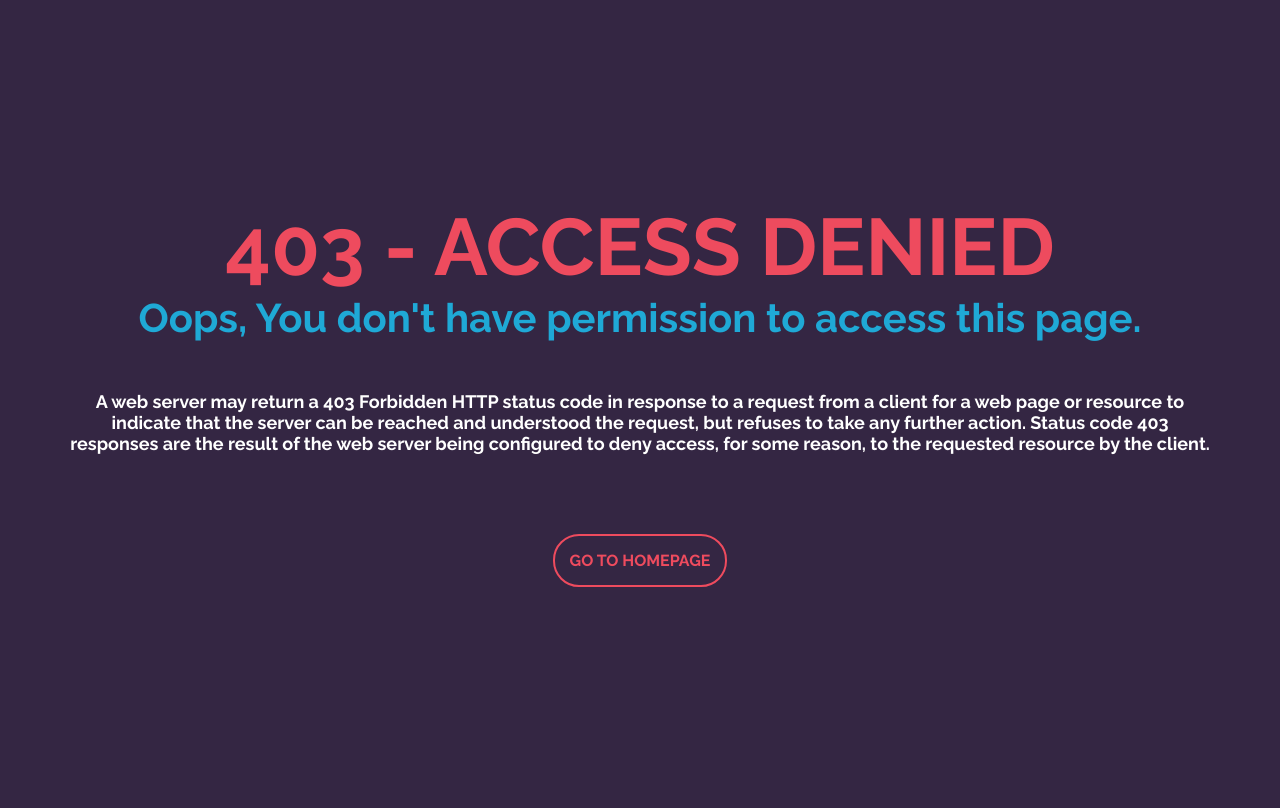
After one commit to nikitosikvn1/django-odms-project, a Django app: template publicdb/pdapp/templates/pdapp/HTTP403.html in a window 1280 px wide. The commit adds this page. Run offline with Django 4.2, Linux system fonts and the light colour scheme; the template is opened without the code that fills it, so the values that code supplies are empty.

Commit message:
feat: ClassBasedViews, Access Decorators, TableDataAPI

```diff
--- /dev/null
+++ b/publicdb/pdapp/static/pdapp/CSS/HTTP403.css
@@ -0,0 +1,73 @@
+@import url(https://fonts.googleapis.com/css?family=Raleway:700);
+
+*, *:before, *:after {
+  box-sizing: border-box;
+}
+
+html {
+    height: 100%;
+}
+
+body {
+    font-family: 'Raleway', sans-serif;
+    background-color: #342643;
+    height: 100%;
+    padding: 10px;
+}
+
+a {
+  color: #EE4B5E !important;
+  text-decoration:none;
+}
+
+a:hover {
+  color: #FFFFFF !important;
+  text-decoration:none;
+}
+
+.text-wrapper {
+    height: 100%;
+   display: flex;
+   flex-direction: column;
+   align-items: center;
+   justify-content: center;
+}
+
+.title {
+    font-size: 5em;
+    font-weight: 700;
+    color: #EE4B5E;
+}
+
+.subtitle {
+    font-size: 40px;
+    font-weight: 700;
+    color: #1FA9D6;
+}
+
+.isi {
+    font-size: 18px;
+    text-align: center;
+    margin:30px;
+    padding:20px;
+    color: white;
+}
+
+.buttons {
+    margin: 30px;
+    font-weight: 700;
+    border: 2px solid #EE4B5E;
+    text-decoration: none;
+    padding: 15px;
+    text-transform: uppercase;
+    color: #EE4B5E;
+    border-radius: 26px;
+    transition: all 0.2s ease-in-out;
+    display: inline-block;
+}
+
+.buttons:hover {
+    background-color: #EE4B5E;
+    color: white;
+    transition: all 0.2s ease-in-out;
+}
--- /dev/null
+++ b/publicdb/pdapp/templates/pdapp/HTTP403.html
@@ -0,0 +1,31 @@
+{% load static %}
+
+<!DOCTYPE html>
+<html lang="en">
+<head>
+    <meta charset="UTF-8">
+    <meta http-equiv="X-UA-Compatible" content="IE=edge">
+    <meta name="viewport" content="width=device-width, initial-scale=1.0">
+    <title>Error 403</title>
+    <link rel="stylesheet" href="{% static 'pdapp/CSS/HTTP403.css' %}">
+</head>
+<body>
+    <div class="text-wrapper">
+        <div class="title" data-content="404">
+            403 - ACCESS DENIED
+        </div>
+
+        <div class="subtitle">
+            Oops, You don't have permission to access this page.
+        </div>
+
+        <div class="isi">
+             A web server may return a 403 Forbidden HTTP status code in response to a request from a client for a web page or resource to indicate that the server can be reached and understood the request, but refuses to take any further action. Status code 403 responses are the result of the web server being configured to deny access, for some reason, to the requested resource by the client.
+        </div>
+
+        <div class="buttons">
+            <a class="button" href="{% url 'index' %}">Go to homepage</a>
+        </div>
+    </div>
+</body>
+</html>
--- a/publicdb/pdapp/urls.py
+++ b/publicdb/pdapp/urls.py
@@ -2,12 +2,16 @@ from django.urls import path
 from . import views
 
 urlpatterns = [
-    path('', views.index, name='index'),
-    path('registration/', views.registration_view, name='registration'),
-    path('login/', views.login_view, name='login'),
-    path('logout/', views.logout_view, name='logout'),
-    path('profile/', views.profile, name='profile'),
+    path('', views.IndexView.as_view(), name='index'),
+    path('registration/', views.RegistrationView.as_view(), name='registration'),
+    path('login/', views.LoginView.as_view(), name='login'),
+    path('logout/', views.LogoutView.as_view(), name='logout'),
+    path('profile/', views.ProfileView.as_view(), name='profile'),
+    path('dataset/<int:pk>/', views.DatasetView.as_view(), name='dataset'),
 
-    # temp
-    path('info/faq/', views.faq, name='faq'),
+    # INFO
+    path('info/faq/', views.FaqView.as_view(), name='faq'),
+
+    # API
+    path('api/tabledata/<int:pk>/', views.TableDataAPIView.as_view(), name='tabledata')
 ]
```
Also changed, not shown: publicdb/pdapp/decorators.py (added, +28 -0 lines), publicdb/pdapp/static/pdapp/CSS/dataset.css (added, +15 -0 lines), publicdb/pdapp/templates/pdapp/dataset.html (added, +26 -0 lines), publicdb/pdapp/templates/pdapp/index.html (+6 -22 lines), publicdb/pdapp/templates/pdapp/layout.html (+9 -21 lines), publicdb/pdapp/views.py (+85 -24 lines), publicdb/publicdb/settings.py (+2 -36 lines).
